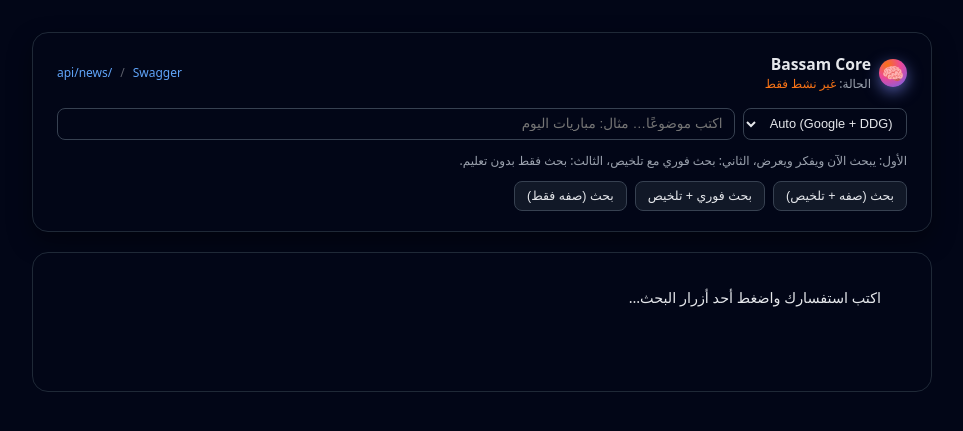
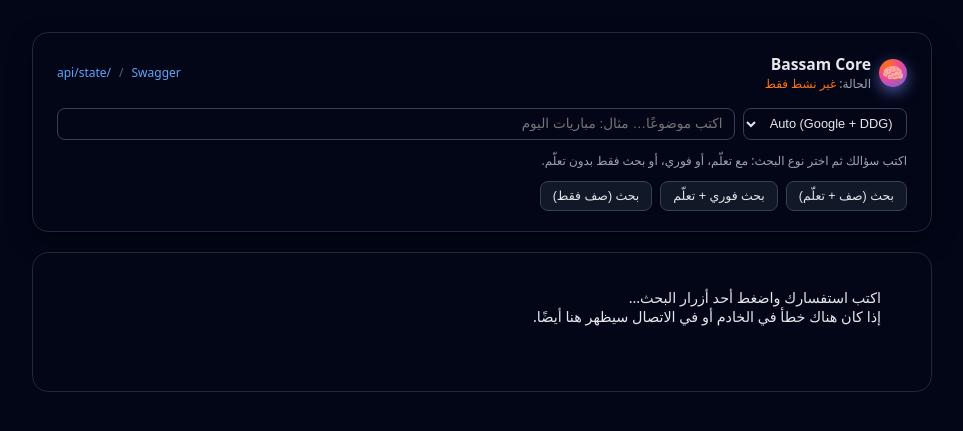
Before and after one commit to bassam-st/BASSAMTOP, a FastAPI app: page /api/ in a window 1280 px wide. Shown: the top 431 px of the page, without its empty margins (158-1121 px from the left). Run offline with FastAPI, Linux system fonts and the light colour scheme.

Commit message:
Update index.html

```diff
--- a/bassam_core/templates/index.html
+++ b/bassam_core/templates/index.html
@@ -5,10 +5,8 @@
   <title>Bassam Core</title>
   <meta name="viewport" content="width=device-width, initial-scale=1" />
 
-  {# ملف التنسيق الموجود في static/style.css #}
+  <!-- ملف التنسيق -->
   <link rel="stylesheet" href="{{ request.url_for('static', path='style.css') }}">
-
-  {# ملفات الـ PWA لو تستخدمها #}
   <link rel="manifest" href="{{ request.url_for('static', path='manifest.json') }}">
 </head>
 <body style="background:#020617; margin:0; font-family: system-ui,-apple-system,BlinkMacSystemFont,'Segoe UI',sans-serif;">
@@ -55,7 +53,7 @@
           <div style="display:flex; flex-wrap:wrap; gap:.5rem; font-size:.75rem;">
             <a href="/docs" style="color:#60a5fa; text-decoration:none;">Swagger</a>
             <span style="opacity:.4;">/</span>
-            <a href="/api/news" style="color:#60a5fa; text-decoration:none;">/api/news</a>
+            <a href="/api/state" style="color:#60a5fa; text-decoration:none;">/api/state</a>
           </div>
         </header>
 
@@ -92,7 +90,7 @@
 
         <!-- وصف قصير -->
         <p style="margin:0 0 .75rem; font-size:.75rem; color:#9ca3af;">
-          الأول: يبحث الآن ويفكر ويعرض، الثاني: بحث فوري مع تلخيص، الثالث: بحث فقط بدون تعليم.
+          اكتب سؤالك ثم اختر نوع البحث: مع تعلّم، أو فوري، أو بحث فقط بدون تعلّم.
         </p>
 
         <!-- الأزرار -->
@@ -106,7 +104,7 @@
             font-size:.78rem;
             cursor:pointer;
           ">
-            بحث (صفه + تلخيص)
+            بحث (صف + تعلّم)
           </button>
 
           <button id="btn-search-quick-teach" type="button" style="
@@ -118,7 +116,7 @@
             font-size:.78rem;
             cursor:pointer;
           ">
-            بحث فوري + تلخيص
+            بحث فوري + تعلّم
           </button>
 
           <button id="btn-search-only" type="button" style="
@@ -130,7 +128,7 @@
             font-size:.78rem;
             cursor:pointer;
           ">
-            بحث (صفه فقط)
+            بحث (صف فقط)
           </button>
         </div>
       </div>
@@ -148,12 +146,13 @@
         font-size:.9rem;
       " id="result-box">
         اكتب استفسارك واضغط أحد أزرار البحث…
+        إذا كان هناك خطأ في الخادم أو في الاتصال سيظهر هنا أيضًا.
       </section>
 
     </section>
   </main>
 
-  <!-- سكربت لتشغيل الأزرار وربطها مع /api/news -->
+  <!-- سكربت الواجهة -->
   <script>
     async function runSearch(mode) {
       const input = document.getElementById('query-input');
@@ -169,7 +168,7 @@
         return;
       }
 
-      resultBox.textContent = 'جاري البحث والتفكير…';
+      resultBox.textContent = 'جاري البحث والتفكير… (يتم الاتصال بـ /api/news)';
 
       try {
         const response = await fetch('/api/news', {
@@ -178,7 +177,7 @@
           body: JSON.stringify({
             query: query,
             engine: engine,
-            mode: mode   // مثل: search_and_learn / quick_search_and_learn / search_only
+            mode: mode
           })
         });
 
@@ -192,10 +191,13 @@
 
         if (contentType.includes('application/json')) {
           const data = await response.json();
+
+          // نجرب عدة مفاتيح محتملة
           const answer =
             data.answer ||
             data.result ||
             data.summary ||
+            data.message ||
             JSON.stringify(data, null, 2);
 
           resultBox.textContent = answer;
@@ -205,7 +207,7 @@
         }
       } catch (err) {
         console.error(err);
-        resultBox.textContent = 'تعذر الاتصال بالخادم. تأكد أن السيرفر يعمل على Render.';
+        resultBox.textContent = 'تعذر الاتصال بالخادم. تأكد أن السيرفر شغال على Render ثم حدّث الصفحة.';
       }
     }
 
```
